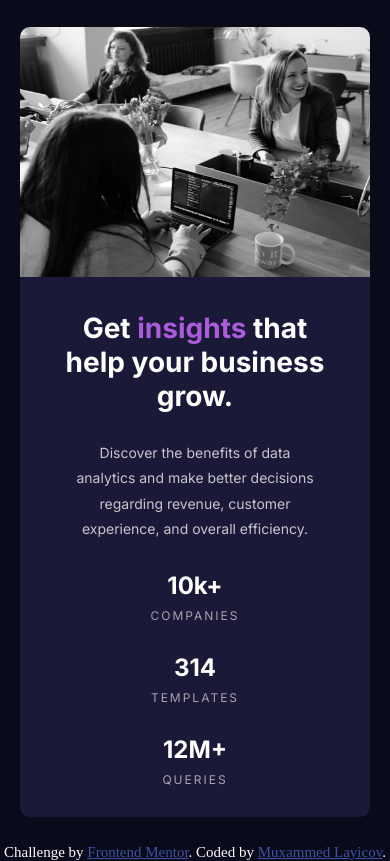
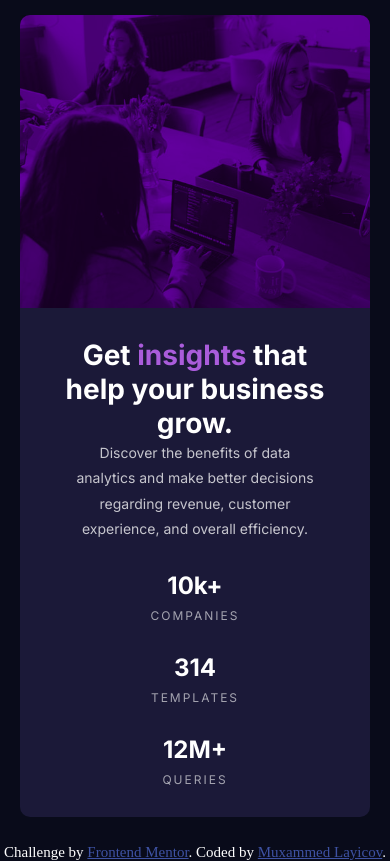
Before and after one commit to MuxammedL/Stats-Preview-Card-Component-Main, a plain HTML site: page index.html in a window 390 px wide. Drawn offline with Linux system fonts and the light colour scheme.

Commit message:
Update style.css

```diff
--- a/style.css
+++ b/style.css
@@ -79,30 +79,17 @@ span {
     letter-spacing: 2px;
     margin-top: 8px;
 }
-
-.card-img {
-    flex: 50%;
-    width: 514.58px;
-    position: relative;
-}
-
-img {
-    width: 100%;
-    height: 100%;
+.card-img{
+    background-color: hsl(277, 100%, 32%);
     border-top-right-radius: 10px;
     border-bottom-right-radius: 10px;
 }
-
-.cover {
+img{
     width: 100%;
     height: 100%;
-    background-color: hsl(277, 100%, 32%);
-    opacity: 0.5;
-    position: absolute;
-    top: 0;
-    left: 0;
-    border-top-right-radius: 10px;
-    border-bottom-right-radius: 10px;
+    object-fit: cover;
+    mix-blend-mode: multiply;
+    opacity: 0.8;
 }
 
 @media(max-width:1100px) {
@@ -131,9 +118,7 @@ img {
         font-size: 28px;
     }
 
-    img,
-    .cover {
-        height: 250px;
+    .card-img{
         border-top-right-radius: 10px;
         border-top-left-radius: 10px;
         border-bottom-right-radius: 0;
```
